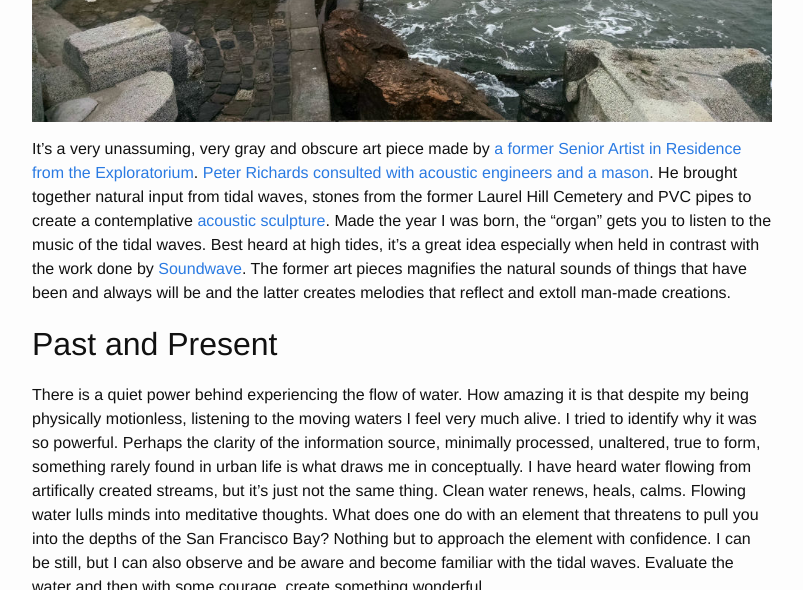
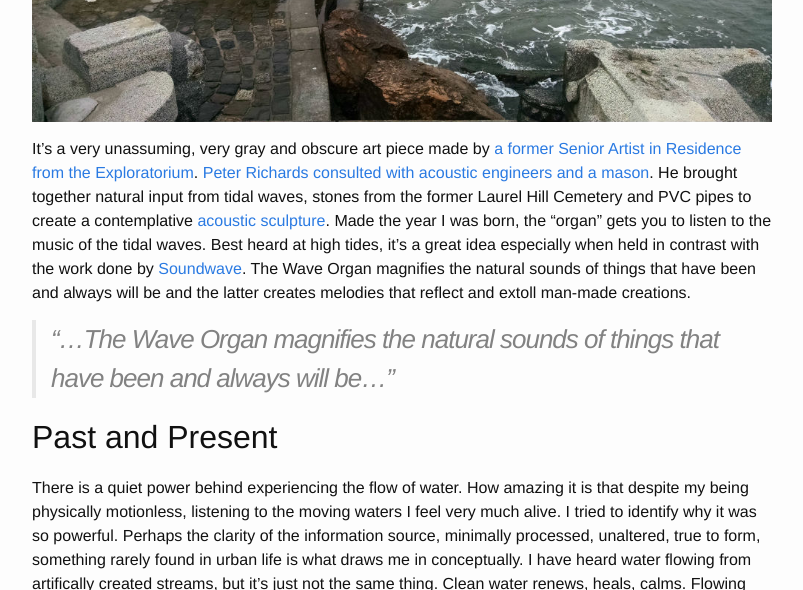
Before and after one commit to avenuemagpie/art-design, a Jekyll site: the page built from _posts/2016-08-21-wave-organ.markdown, in a window 1280 px wide and 900 px high, scrolled down 558 px, cut to the strip 0-590 px from the top of the window. Shown: the whole strip, without its empty margins (238-1041 px from the left). Built offline with Jekyll 4.4.1, drawn with Linux system fonts in a browser that asks for light colours; comment, search, counter and statistics services are not loaded.

Commit message:
blockquote

```diff
--- a/_posts/2016-08-21-wave-organ.markdown
+++ b/_posts/2016-08-21-wave-organ.markdown
@@ -19,7 +19,9 @@ There is a sculpture located in the Marina neighborhood in San Francisco. It can
 
 ![Peter Richard's Wave Organ in San Francisco](/images/wave-organ-sf.jpg)
 
-It’s a very unassuming, very gray and obscure art piece made by [a former Senior Artist in Residence from the Exploratorium](http://www.exploratorium.edu/visit/wave-organ). [Peter Richards consulted with acoustic engineers and a mason](https://www.olats.org/studiolab/Peter_Richards.pdf). He brought together natural input from tidal waves, stones from the former Laurel Hill Cemetery and PVC pipes to create a contemplative [acoustic sculpture](https://en.wikipedia.org/wiki/Wave_Organ). Made the year I was born, the "organ" gets you to listen to the music of the tidal waves. Best heard at high tides, it’s a great idea especially when held in contrast with the work done by [Soundwave](http://soundwavesf.com/7/material-notation/). The former art pieces magnifies the natural sounds of things that have been and always will be and the latter creates melodies that reflect and extoll man-made creations.
+It’s a very unassuming, very gray and obscure art piece made by [a former Senior Artist in Residence from the Exploratorium](http://www.exploratorium.edu/visit/wave-organ). [Peter Richards consulted with acoustic engineers and a mason](https://www.olats.org/studiolab/Peter_Richards.pdf). He brought together natural input from tidal waves, stones from the former Laurel Hill Cemetery and PVC pipes to create a contemplative [acoustic sculpture](https://en.wikipedia.org/wiki/Wave_Organ). Made the year I was born, the "organ" gets you to listen to the music of the tidal waves. Best heard at high tides, it’s a great idea especially when held in contrast with the work done by [Soundwave](http://soundwavesf.com/7/material-notation/). The Wave Organ magnifies the natural sounds of things that have been and always will be and the latter creates melodies that reflect and extoll man-made creations.
+
+> ### "...The Wave Organ magnifies the natural sounds of things that have been and always will be..."
 
 
 Past and Present
```
